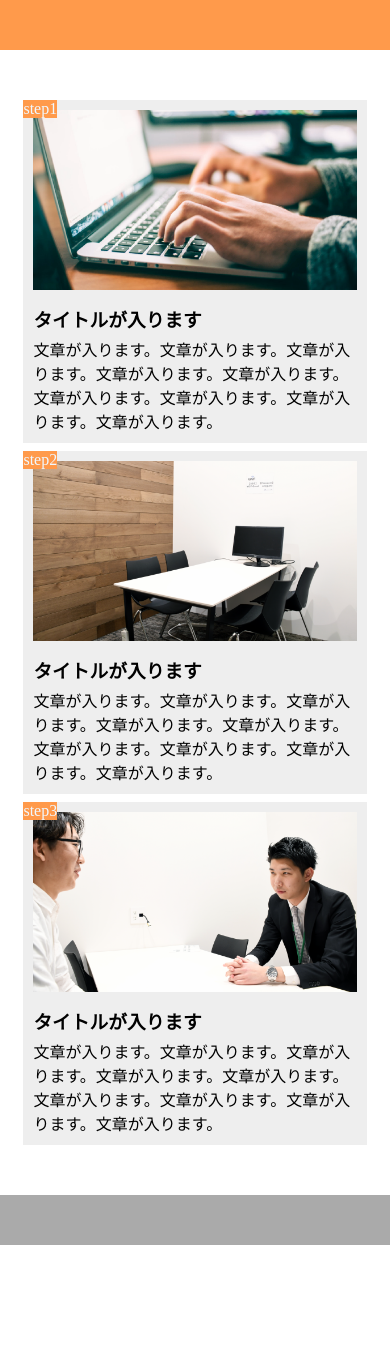
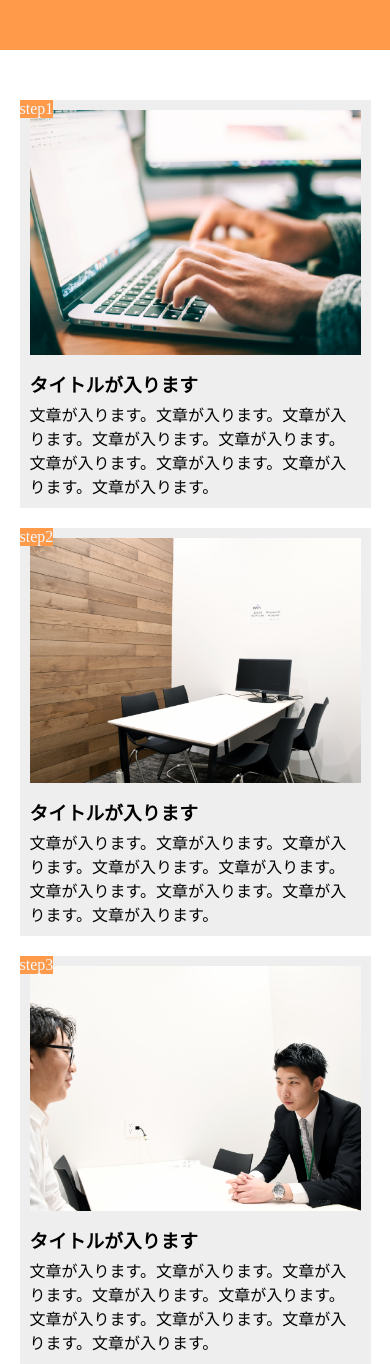
Before and after one commit to shouta1225/DMM_kadai1, a plain HTML site: page index.html in a window 390 px wide. Shown: the top 1364 px of the page. Before the commit the page ends 1245 px from the top, so only its background shows below. Drawn offline with Linux system fonts and the light colour scheme.

Commit message:
[Fix]step-boxのmargin修正

```diff
--- a/style.css
+++ b/style.css
@@ -75,26 +75,32 @@ footer{
   }
 
   .step-box{
-    width:88%;
+    width:90%;
     margin:2% auto;
+    margin-bottom:20px;
+  }
+
+  .step-box:last-child{
+    margin-bottom:50px;
   }
 
   .step-box-img1{
     width:100%;
-    height:180px;
+    height:245px;
   }
 
   .step-box-img2{
     width:100%;
-    height:180px;
+    height:245px;
   }
 
   .step-box-img3{
     width:100%;
-    height:180px;
+    height:245px;
   }
 
   footer{
     width:100%;
+    height:50px;
   }
 }
```
